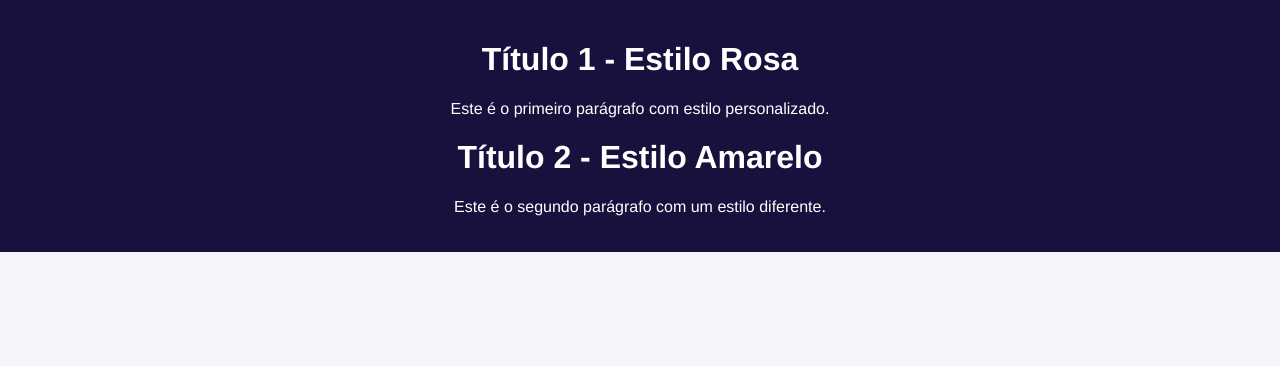
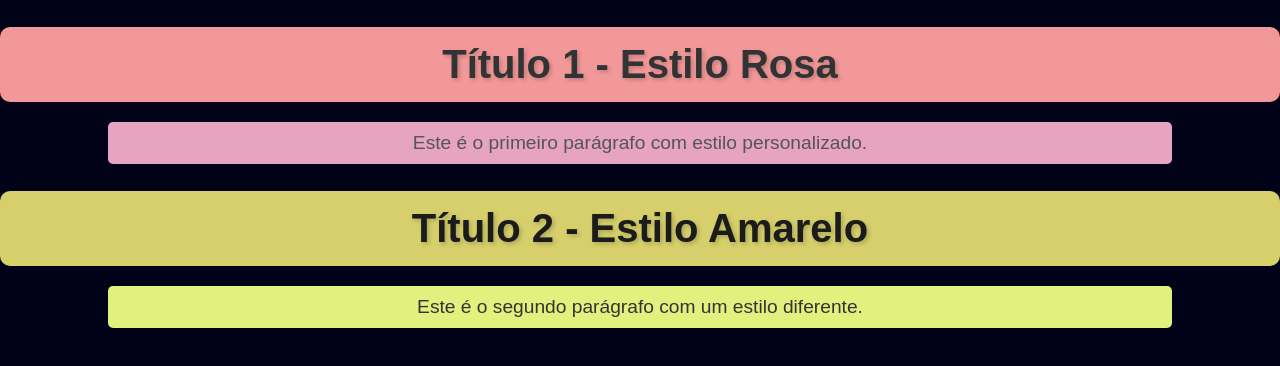
Before and after one commit to ThuanyKamers/css-declarado2, a plain HTML site: page index.html in a window 1280 px wide. Drawn offline with Linux system fonts and the light colour scheme.

Commit message:
Update style.css

```diff
--- a/style.css
+++ b/style.css
@@ -1,39 +1,60 @@
 /* Estilos para o corpo da página */
 body {
-    font-family: 'Franklin Gothic Medium', 'Arial Narrow', Arial, sans-serif;
-    background-color: #f4f4f9;
+    font-family: Arial, sans-serif;
+    background-color: #010117;
     margin: 0;
     padding: 0;
     text-align: center;
 }
 
-/* Estilos para o cabeçalho */
-header {
-    background-color: #19103e;
-    color: white;
-    padding: 20px;
+/* Estilo para o Título 1 */
+.titulo-estilo1 {
+    font-size: 2.5em;
+    color: #323334; /* Cor azul */
+    background-color: #f39898; /* Fundo azul-claro */
+    padding: 15px 25px;
+    border-radius: 10px;
+    text-shadow: 2px 2px 4px rgba(0, 0, 0, 0.2);
+    margin-bottom: 20px;
+}
+
+/* Estilo para o Título 2 */
+.titulo-estilo2 {
+    font-size: 2.5em;
+    color: #1a1b1a; /* Cor verde */
+    background-color: #d6cf6b; /* Fundo verde-claro */
+    padding: 15px 25px;
+    border-radius: 10px;
+    text-shadow: 2px 2px 4px rgba(0, 0, 0, 0.2);
+    margin-bottom: 20px;
+}
+
+/* Estilo para o Texto 1 */
+.texto-estilo1 {
+    font-size: 1.2em;
+    color: #555; /* Cor cinza-escuro */
+    background-color: #e6a3c2; /* Fundo azul-claro */
+    padding: 10px 20px;
+    border-radius: 5px;
+    margin-bottom: 20px;
+    width: 80%;
+    margin-left: auto;
+    margin-right: auto;
+    text-align: justify;
     text-align: center;
 }
 
-/* Estilos para o título */
-.titulo-estilizado {
-    font-size: 2em;
-    color: #000000;
-    background-color: #bdbcb8;
-    padding: 10px 15px;
-    border-radius: 8px;
-    text-shadow: 2px 2px 4px rgba(0, 0, 0, 0.3);
-    font-family: 'Times New Roman', Times, serif;
-    display: inline-block;
+/* Estilo para o Texto 2 */
+.texto-estilo2 {
+    font-size: 1.2em;
+    color: #333; /* Cor cinza-escuro */
+    background-color: #e2f07e; /* Fundo verde-claro */
+    padding: 10px 20px;
+    border-radius: 5px;
+    margin-bottom: 20px;
+    width: 80%;
+    margin-left: auto;
+    margin-right: auto;
+    text-align: justify;
+    text-align: center;
 }
-
-.titulo2 {
-    font-size: 2em;
-    color: #050505;
-    background-color: #75cd74;
-    padding: 10px 10px;
-    border-radius: 8px;
-    text-shadow: 2px 2px 4px rgba(0, 0, 0, 0.3);
-    font-family: Arial, Helvetica, sans-serif;
-    display: inline-block;
-}
```
